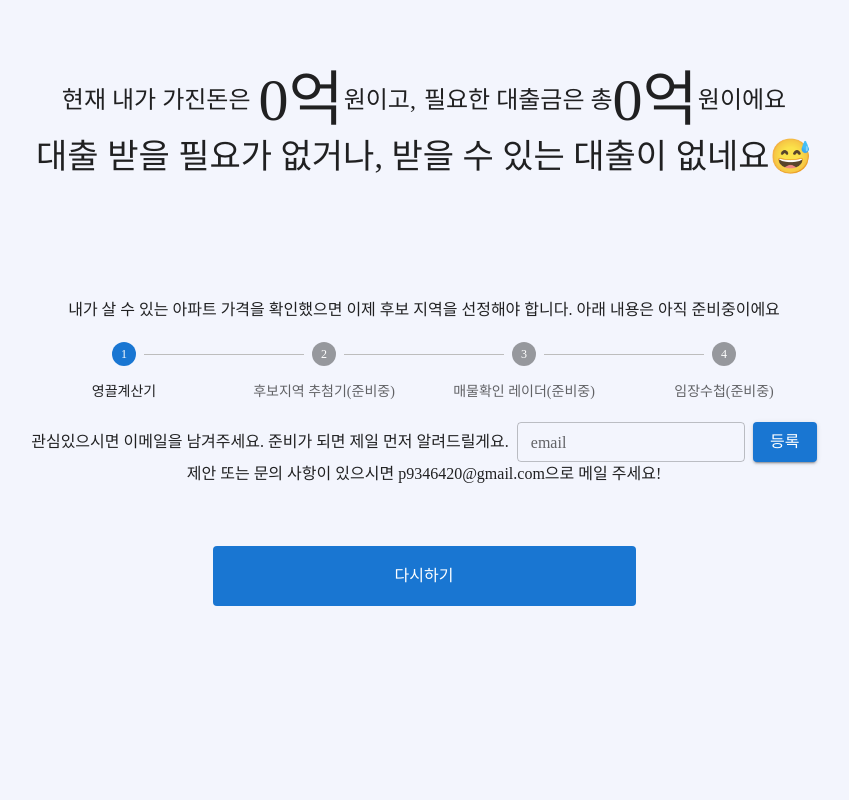
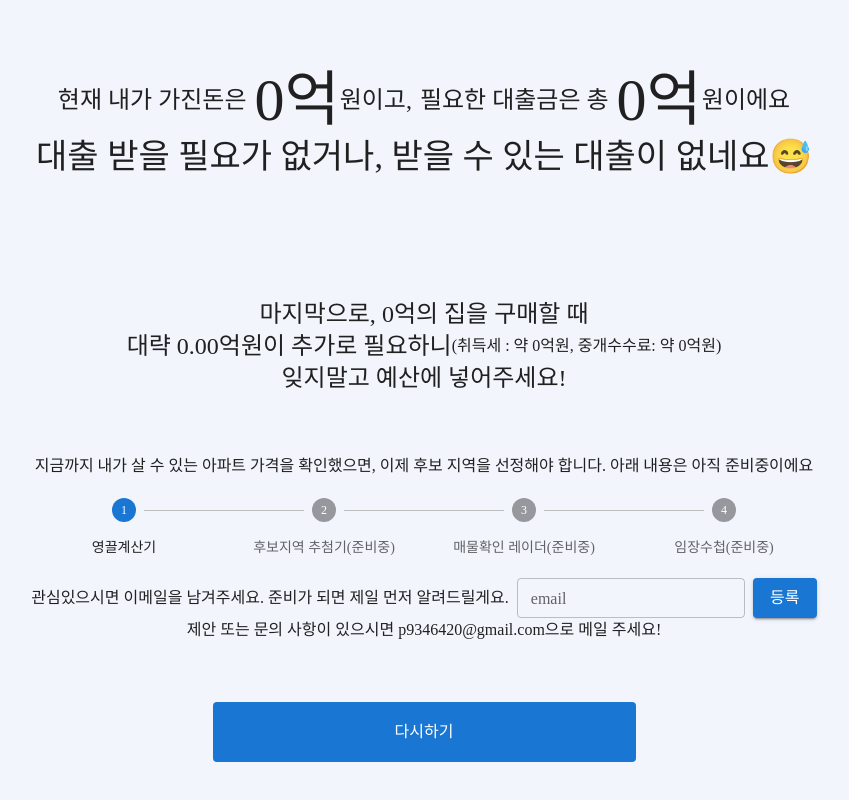
Before and after one commit to Bongbooski/jolbooNextJs, a Next.js app: page /soulGatheringCalculator/result in a window 1280 px wide. Shown: the part 783-1583 px from the top of the page, without its empty margins (216-1065 px from the left). Before the commit the page ends 1459 px from the top, so only its background shows below. Built offline with nearby package versions, Linux system fonts and the light colour scheme; a web font is replaced by a local one.

Commit message:
취득세, 복비 계산 추가

```diff
--- a/components/DistrictDescription.tsx
+++ b/components/DistrictDescription.tsx
@@ -1,4 +1,4 @@
-import { IconButton, Popover, Typography } from "@mui/material";
+import { Box, IconButton, Popover, Typography } from "@mui/material";
 
 import {
   PricePerSquareMeterType,
@@ -26,21 +26,15 @@ const DistrictDescription = (props: DistrictDescriptionProps) => {
   const open = Boolean(anchorEl);
   const id = open ? "simple-popover" : undefined;
 
-  // console.log(props.districts);
-  // console.log(props.districts.filter((e, i) => i < props.districts.length - 1));
-  // console.log(
-  //   props.districts
-  //     .filter((e, i) => i < props.districts.length - 1)
-  //     .map((e) => e.districtName)
-  // );
   return (
     <div className="container">
       {props.districts.length > 0 ? (
         <>
           <div className="verticalContainer">
             <Typography variant="h5" gutterBottom>
-              {props.squareMeter}평은{" "}
+              {props.squareMeter}평은
             </Typography>
+            <Box m={0.2} />
             <Typography variant="h2" gutterBottom>
               {props.districts[props.districts.length - 1].districtName}
             </Typography>
--- a/pages/soulGatheringCalculator/result.tsx
+++ b/pages/soulGatheringCalculator/result.tsx
@@ -80,9 +80,6 @@ const Result = () => {
   // const [includeSpecialHome, setIncludeSpecialHome] = useState<boolean>(false);
   const getFinalLoanResult = useRecoilValue<FinalLoanResult>(
     KnowingState.getFinalLoanResult
-  );
-  const getDsrLoanResult = useRecoilValue<Array<LoanResult>>(
-    KnowingState.getDsrLoanResult
   );
   const getMyAsset = useRecoilValue<number>(KnowingState.getMyAsset);
   const getLtv = useRecoilValue<number>(KnowingState.getLtv);
@@ -178,7 +175,7 @@ const Result = () => {
   const sendEmail = (e: any) => {
     e.preventDefault();
 
-    if(!isEmailSent){
+    if (!isEmailSent) {
       emailjs
         .sendForm(
           "service_7tlrb3l",
@@ -273,6 +270,43 @@ const Result = () => {
       : getFinalLoanResult.finalLoanResult.reduce(function (prev, next) {
           return prev + Number(next.fixedPrincipalPaymentLoanAmountFirstMonth);
         }, 0);
+  };
+
+  // - 6억이하 : 취득세율 1%, 지방교육세 0.1%
+  // - 9억이하 : 취득세율 (거래금액 * 2/3 -3)%, 지방교육세 취득세의 1/10
+  // - 9억초과 : 취득세율 3%, 지방교육세 0.3%
+  const calculateAcquisitionTax = () => {
+    const finalPrice = parseFloat(
+      getFinalLoanResult.finalPropertyPrice.toFixed(2)
+    );
+    if (finalPrice <= 6) {
+      const acqTax = finalPrice * 0.01;
+      const eduTax = finalPrice * 0.001;
+      return acqTax + eduTax;
+    } else if (finalPrice <= 9) {
+      const acqTax = finalPrice * (((finalPrice * 2) / 3 - 3) / 100);
+      const eduTax = acqTax / 10;
+      return acqTax + eduTax;
+    } else {
+      const acqTax = finalPrice * 0.03;
+      const eduTax = finalPrice * 0.003;
+      return acqTax + eduTax;
+    }
+  };
+
+  const calculate복비 = () => {
+    const finalPrice = parseFloat(
+      getFinalLoanResult.finalPropertyPrice.toFixed(2)
+    );
+    if (finalPrice < 9) {
+      return finalPrice * 0.004;
+    } else if (finalPrice < 12) {
+      return finalPrice * 0.005;
+    } else if (finalPrice < 15) {
+      return finalPrice * 0.006;
+    } else {
+      return finalPrice * 0.007;
+    }
   };
 
   return (
@@ -460,6 +494,7 @@ const Result = () => {
             <Typography variant="h5" gutterBottom>
               필요한 대출금은 총
             </Typography>
+            <Box m={0.5} />
             <Typography variant="h2" gutterBottom>
               {totalLoanAmount}억
             </Typography>
@@ -634,6 +669,7 @@ const Result = () => {
           </>
         )}
       </div>
+
       <div className="contentsArea">
         {totalLoanAmount !== 0 &&
           (Number(saveAmount) * 10000 - Number(getTotalPayment()) <= 0 ? (
@@ -696,10 +732,29 @@ const Result = () => {
           ))}
       </div>
 
+      {/* 취득세 등 부가세 area */}
+      <div className="contentsArea">
+        <Typography variant="h5">
+          마지막으로, {Number(getFinalLoanResult.finalPropertyPrice.toFixed(2))}
+          억의 집을 구매할 때
+        </Typography>
+        <div className="verticalContainer">
+          <Typography variant="h5">
+            대략 {(calculateAcquisitionTax() + calculate복비()).toFixed(2)}
+            억원이 추가로 필요하니
+          </Typography>
+          <Typography>
+            (취득세 : 약 {Number(calculateAcquisitionTax().toFixed(2))}
+            억원, 중개수수료: 약 {Number(calculate복비().toFixed(2))}억원)
+          </Typography>
+        </div>
+        <Typography variant="h5">잊지말고 예산에 넣어주세요!</Typography>
+      </div>
+
       <div className="contentsArea">
         <Typography gutterBottom>
-          내가 살 수 있는 아파트 가격을 확인했으면 이제 후보 지역을 선정해야
-          합니다. 아래 내용은 아직 준비중이에요
+          지금까지 내가 살 수 있는 아파트 가격을 확인했으면, 이제 후보 지역을
+          선정해야 합니다. 아래 내용은 아직 준비중이에요
         </Typography>
         <div className="stepperContainer">
           <Stepper activeStep={0} alternativeLabel>
```
